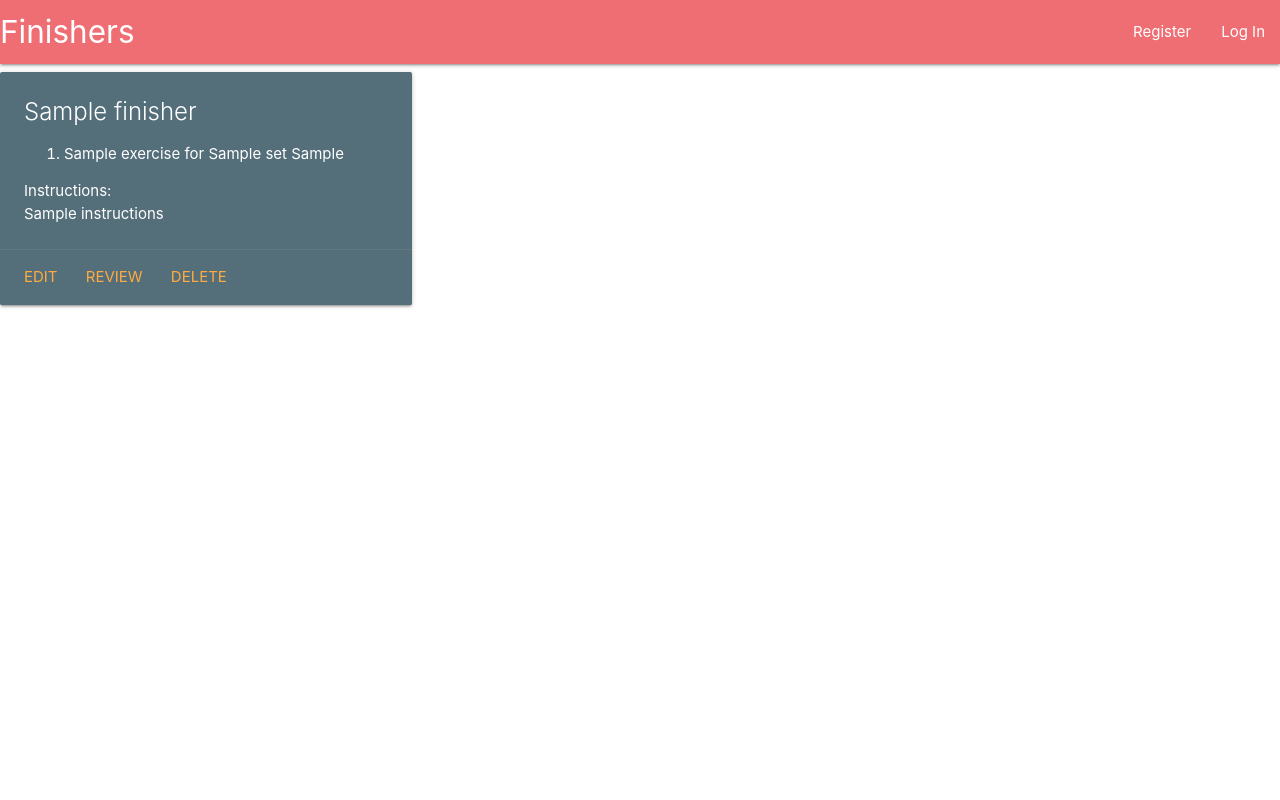
After one commit to allyporwal/finishers-flask, a Flask app: template templates/finisher.html in a window 1280 px wide. The commit adds this page. Run offline with Flask 2, Linux system fonts and the light colour scheme; the template is opened without the code that fills it: most values are stand-ins (such as "Sample title", 1, 10 or a date in 2020); some libraries are stand-ins or nearby versions.

Commit message:
Add view and template for individual finishers

```diff
--- a/app.py
+++ b/app.py
@@ -148,7 +148,7 @@ def dashboard(username):
     if session["user"]:
         return render_template(
             "dashboard.html", username=username,
-            finishers=finishers, added_finishers=added_finishers, library=library)
+            finishers=finishers, added_finishers=added_finishers)
 
     return redirect(url_for("login"))
 
@@ -297,6 +297,7 @@ def add_to_library(finisher_id):
     return redirect(url_for("dashboard", username=username))
 
 
+# User can remove a finisher from their library without deleting it from DB
 @app.route("/remove_from_library/<finisher_id>")
 def remove_from_library(finisher_id):
     finisher = mongo.db.finishers.find_one(
@@ -308,6 +309,32 @@ def remove_from_library(finisher_id):
 
     flash("Finisher removed from library")
     return redirect(url_for("dashboard", username=username))
+
+
+# Allows a user to completely delete a finisher they authored
+@app.route("/delete_finisher/<finisher_id>")
+@login_required
+def delete_finisher(finisher_id):
+    username = session["user"]
+    finisher_creator = mongo.db.finishers.find_one(
+        {"_id": ObjectId(finisher_id)})["created_by"]
+    if username == finisher_creator:
+        mongo.db.finishers.remove({"_id": ObjectId(finisher_id)})
+        flash("Finisher deleted")
+        return redirect(url_for("dashboard", username=username))
+    else:
+        flash("You can only delete finishers you have created")
+        return redirect(url_for("dashboard", username=username))
+
+
+@app.route("/finisher/<finisher_id>")
+@login_required
+def display_finisher(finisher_id):
+    finisher = mongo.db.finishers.find_one(
+        {"_id": ObjectId(finisher_id)})
+    categories = list(mongo.db.categories.find())
+    return render_template("finisher.html", finisher=finisher,
+                           categories=categories)
 
 
 # browse view so user can see all finishers posted by everyone
--- a/templates/browse_finishers.html
+++ b/templates/browse_finishers.html
@@ -44,7 +44,7 @@
                         <p>{{ finisher.instructions }}</p>
                     </div>
                     <div class="card-action">
-                        <a href="#">Add to library</a>
+                        <a href="{{ url_for('add_to_library', finisher_id=finisher._id) }}">Add to library</a>
                         <a href="{{ url_for('edit_finisher', finisher_id=finisher._id)}}">Edit and add</a>
                         <a href="#">Review</a>
                     </div>
@@ -128,7 +128,7 @@
                                 <p>{{ finisher.instructions }}</p>
                             </div>
                             <div class="card-action">
-                                <a href="#">Add to library</a>
+                                <a href="{{ url_for('add_to_library', finisher_id=finisher._id) }}">Add to library</a>
                                 <a href="#">Edit and add</a>
                                 <a href="#">Review</a>
                             </div>
@@ -170,7 +170,7 @@
                                     <p>{{ finisher.instructions }}</p>
                                 </div>
                                 <div class="card-action">
-                                    <a href="#">Add to library</a>
+                                    <a href="{{ url_for('add_to_library', finisher_id=finisher._id) }}">Add to library</a>
                                     <a href="#">Edit and add</a>
                                     <a href="#">Review</a>
                                 </div>
--- /dev/null
+++ b/templates/finisher.html
@@ -0,0 +1,43 @@
+{% extends "base.html" %}
+{% block content %}
+
+<div class="col s12">
+        <div class="row">
+
+            <div class="col s12 m4">
+                <div class="card blue-grey darken-1">
+                    <div class="card-content white-text">
+                        <span class="card-title">{{ finisher.finisher_name }}</span>
+                        <div>
+                            {% for category in categories %}
+                                {% if finisher.category_name == category.category_name %}
+                                    <a class="tooltipped" data-position="bottom" data-tooltip="{{ category.description }}"><i class="far fa-question-circle"> </i></a> {{ finisher.category_name }}:
+                                {% endif %}
+                            {% endfor %}
+                            <ol>
+                                {% for exercise in finisher.exercises %}
+                                <li>
+                                    {{ exercise.exercise_name }} for {{ exercise.set }} {{ exercise.set_type }}
+                                </li>
+                                {% endfor %}
+                            </ol>
+                        </div>
+                        <div>
+                            {% if finisher.time_limit_toggle == "on" %}
+                                <span>Time limit: {{ finisher.time_limit }} minutes</span>
+                            {% endif %}
+                        </div>
+                        <span>Instructions:</span>
+                        <p>{{ finisher.instructions }}</p>
+                    </div>
+                    <div class="card-action">
+                        <a href="{{ url_for('modify_finisher', finisher_id=finisher._id) }}">Edit</a>
+                        <a href="#">Review</a>
+                        <a href="{{ url_for('delete_finisher', finisher_id=finisher._id)}}">Delete</a>
+                    </div>
+                </div>
+            </div>
+        </div>
+    </div>
+
+{% endblock %}
--- a/templates/modify_finisher.html
+++ b/templates/modify_finisher.html
@@ -6,7 +6,7 @@
 {{ finisher.finisher_name }}
 
 <div>
-  <form method="POST" action="{{ url_for('edit_finisher', finisher_id=finisher._id) }}">
+  <form method="POST" action="{{ url_for('modify_finisher', finisher_id=finisher._id) }}">
     <input type="hidden" name="csrf_token" value="{{ csrf_token() }}"/>
     <div class="row">
       <div class="input-field col s6">
@@ -109,7 +109,7 @@
         <label for="time_limit">Time limit:</label>
       </div>
     </div>
-    <button type="submit" class="col s12 btn-large">Edit and add finisher</button>
+    <button type="submit" class="col s12 btn-large">Done</button>
   </form>
 </div>
 
```
Also changed, not shown: templates/dashboard.html (+3 -4 lines).
